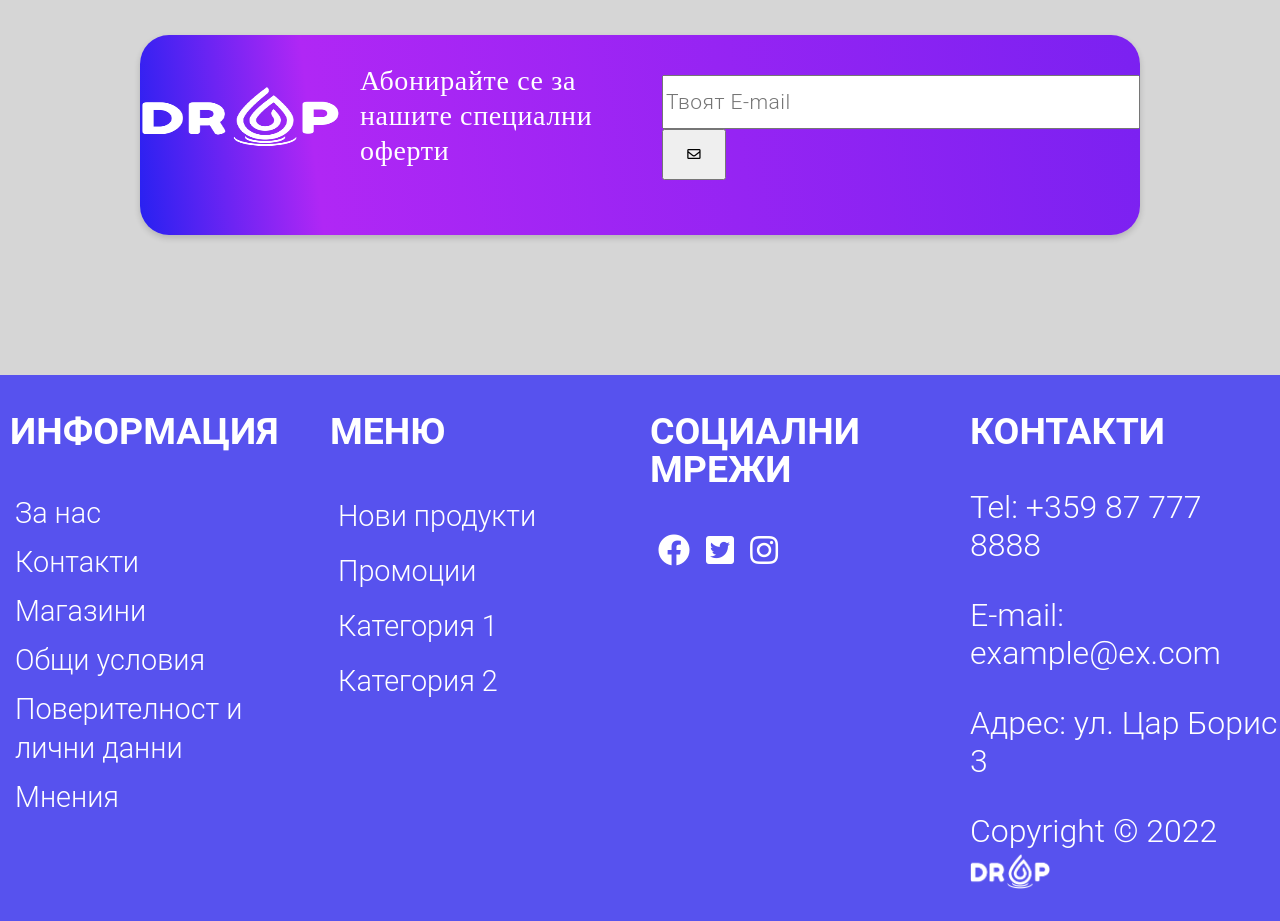
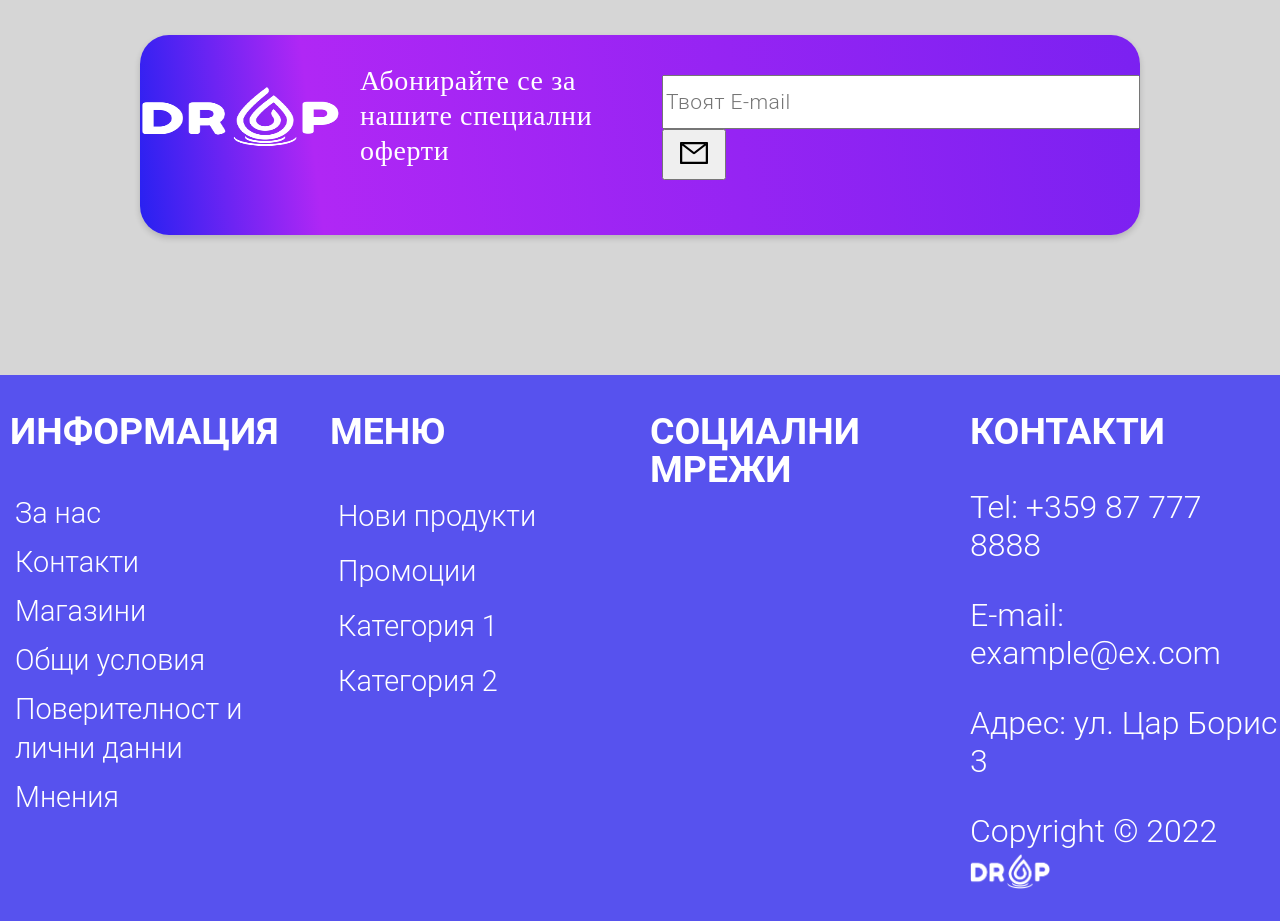
Before and after one commit to MusaDabev/e-shop-react, a React (Create React App) app: page / in a window 1280 px wide. Shown: the part 2220-3141 px from the top of the page. Built offline with nearby package versions, Linux system fonts and the light colour scheme; data requests are answered from the project's data file.

Commit message:
add react email icon  to subscribe menu

```diff
--- a/src/components/Subscribe.js
+++ b/src/components/Subscribe.js
@@ -1,7 +1,7 @@
 import React from 'react';
 import '../Styles/style.css';
 import subsLogo from '../pictures/Drop_White.png';
-import '../fontawsome_css/all.min.css';
+import {AiOutlineMail} from 'react-icons/ai'
 
 function Subscribe() {
   return (
@@ -21,7 +21,7 @@ function Subscribe() {
           value="http://127.0.0.1:5501/Pages/thankYouForSub.html"
         />
         <input type="hidden" name="_captcha" value="false"/>
-        <button className="subs-btn"><i className="far fa-envelope"></i></button>
+        <button className="subs-btn"><AiOutlineMail style={{fontSize: "2rem"}}/></button>
       </form>
     </div>
   )
```
